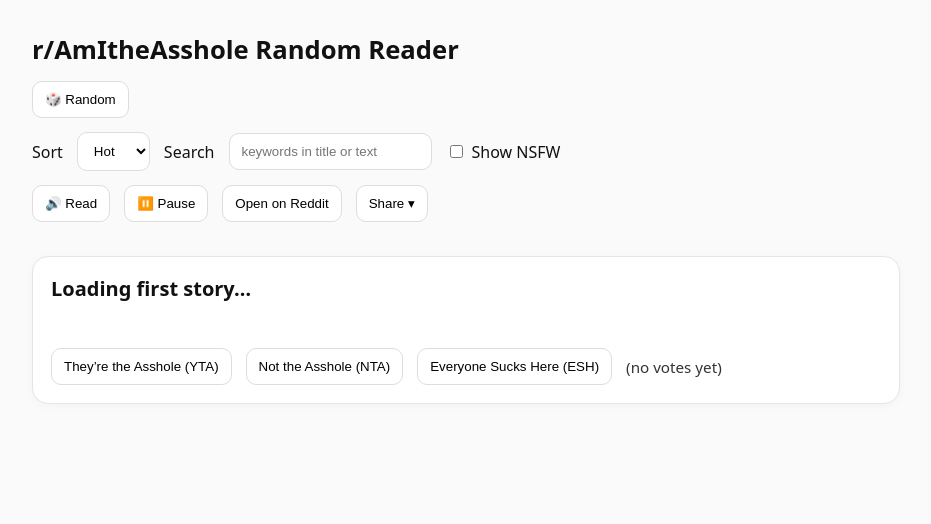
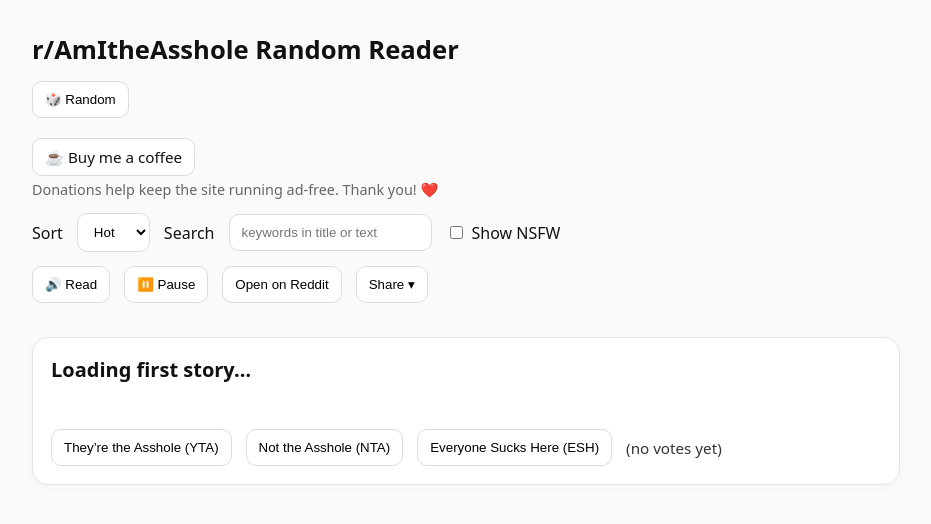
Before and after one commit to r0bay/Latest-Version-of-AITA, a Flask app: page / in a window 1280 px wide. Shown: the top 524 px of the page, without its empty margins (174-1105 px from the left). Run offline with Flask 3, Linux system fonts and the light colour scheme.

Commit message:
Add BuyMeACoffee button + ad-free note; remove 'you voted' from tally

```diff
--- a/app.py
+++ b/app.py
@@ -9,22 +9,22 @@
 load_dotenv()
 BASE_DIR = os.path.dirname(os.path.abspath(__file__))
 TEMPLATE_DIR = os.path.join(BASE_DIR, "templates")
-STATIC_DIR = os.path.join(BASE_DIR, "static")
+STATIC_DIR   = os.path.join(BASE_DIR, "static")
 
-CLIENT_ID = os.environ["REDDIT_CLIENT_ID"]
+CLIENT_ID     = os.environ["REDDIT_CLIENT_ID"]
 CLIENT_SECRET = os.environ["REDDIT_CLIENT_SECRET"]
-USER_AGENT = os.environ.get("USER_AGENT", "web:aita-random:0.1 (by /u/unknown)")
-PORT = int(os.environ.get("PORT", "8080"))
+USER_AGENT    = os.environ.get("USER_AGENT", "web:aita-random:0.1 (by /u/unknown)")
+PORT          = int(os.environ.get("PORT", "8080"))
 
 TOKEN_URL = "https://www.reddit.com/api/v1/access_token"
-API_BASE = "https://oauth.reddit.com"
+API_BASE  = "https://oauth.reddit.com"
 SUBREDDIT = "AmItheAsshole"
 
 app = Flask(__name__, template_folder=TEMPLATE_DIR, static_folder=STATIC_DIR)
 app.secret_key = os.environ.get("SESSION_SECRET", os.urandom(24))  # per-session vote lock
 
 # ---------- SQLite (votes) ----------
-DB_PATH = os.environ.get("VOTES_DB_PATH", os.path.join(tempfile.gettempdir(), "votes.db"))
+DB_PATH  = os.environ.get("VOTES_DB_PATH", os.path.join(tempfile.gettempdir(), "votes.db"))
 _db_lock = Lock()
 
 def init_db():
@@ -37,7 +37,7 @@
                 esh INTEGER NOT NULL DEFAULT 0
             )
         """)
-        # ensure cols exist
+        # ensure columns exist
         cols = {row[1] for row in conn.execute("PRAGMA table_info(votes)").fetchall()}
         if "esh" not in cols:
             conn.execute("ALTER TABLE votes ADD COLUMN esh INTEGER NOT NULL DEFAULT 0")
@@ -74,7 +74,7 @@
 
 # ---------- Reddit auth & fetch ----------
 POST_CACHE = {}
-CACHE_TTL = 600  # 10 min
+CACHE_TTL  = 600  # 10 min
 
 def get_access_token():
     tok = POST_CACHE.get("_token")
@@ -90,7 +90,7 @@
     return POST_CACHE["_token"]["value"]
 
 def api_get(path, params=None):
-    token = get_access_token()
+    token   = get_access_token()
     headers = {"Authorization": f"bearer {token}", "User-Agent": USER_AGENT}
     r = requests.get(API_BASE + path, headers=headers, params=params or {}, timeout=30)
     try:
@@ -115,7 +115,7 @@
         "text": text,
         "permalink": "https://www.reddit.com" + (d.get("permalink") or ""),
         "subreddit": d.get("subreddit") or SUBREDDIT,
-        "flair": flair_raw,
+        "flair": flair_raw,       # raw Reddit flair (may be None)
         "over_18": bool(d.get("over_18")),
         "created_utc": d.get("created_utc"),
     }
@@ -161,9 +161,9 @@
 def api_random():
     try:
         sort = request.args.get("sort", "hot")
-        t = request.args.get("t") if sort == "top" else None
+        t    = request.args.get("t") if sort == "top" else None
         include_nsfw = request.args.get("nsfw", "0") in ("1", "true", "True")
-        search_q = request.args.get("q", "").strip()
+        search_q     = request.args.get("q", "").strip()
 
         posts = fetch_posts(sort=sort, t=t)
         posts = apply_filters(posts, include_nsfw=include_nsfw, search_q=search_q)
@@ -179,27 +179,26 @@
 @app.route("/api/vote", methods=["POST"])
 def api_vote():
     try:
-        data = request.get_json(force=True, silent=False)
+        data    = request.get_json(force=True, silent=False)
         post_id = data.get("post_id")
-        vote = data.get("vote")  # "YTA" | "NTA" | "ESH"
+        vote    = data.get("vote")  # "YTA" | "NTA" | "ESH"
         if vote not in ("YTA", "NTA", "ESH") or not post_id:
             return jsonify({"ok": False, "error": "invalid_vote"}), 400
 
-        # IMPORTANT: copy -> mutate -> assign back so Flask saves cookie
+        # copy -> mutate -> assign back so Flask saves cookie
         voted = dict(session.get("voted", {}))
-        prev = voted.get(post_id)
+        prev  = voted.get(post_id)
 
         counts = db_get_counts(post_id)
         if prev:
-            # already voted this story in this session
-            return jsonify({"ok": False, "error": "already_voted", "counts": counts, "your_vote": prev}), 200
+            return jsonify({"ok": False, "error": "already_voted", "counts": counts}), 200
 
         counts = db_apply_vote_once(post_id, vote)
         voted[post_id] = vote
-        session["voted"] = voted           # <-- assign back
-        session.modified = True            # <-- ensure cookie is updated
+        session["voted"] = voted
+        session.modified = True
 
-        return jsonify({"ok": True, "counts": counts, "your_vote": vote})
+        return jsonify({"ok": True, "counts": counts})
     except Exception as e:
         return jsonify({"ok": False, "error": str(e)}), 500
 
@@ -220,7 +219,6 @@
     except Exception as e:
         print("Warm start warning:", e)
 
-# Ensure DB exists for gunicorn/import
 try:
     init_db()
 except Exception as e:
--- a/static/app.js
+++ b/static/app.js
@@ -6,9 +6,9 @@
 const openEl  = document.getElementById("openLink");
 const spinner = document.getElementById("spinner");
 
-const sortSel = document.getElementById("sort");
-const rangeSel = document.getElementById("topRange");
-const nsfwChk = document.getElementById("nsfw");
+const sortSel   = document.getElementById("sort");
+const rangeSel  = document.getElementById("topRange");
+const nsfwChk   = document.getElementById("nsfw");
 const searchBox = document.getElementById("searchBox");
 
 const randomBtn = document.getElementById("randomBtn");
@@ -23,7 +23,7 @@
 
 // Share dropdown
 const shareToggle = document.getElementById("shareToggle");
-const shareMenu = document.getElementById("shareMenu");
+const shareMenu   = document.getElementById("shareMenu");
 
 const synth = window.speechSynthesis;
 
@@ -51,13 +51,13 @@
   return p.toString();
 }
 
-// Before voting: show nothing (except NSFW marker, if any)
-// After voting: show "Verdict: <flair or No verdict yet>"
+// Before voting: show nothing (except NSFW marker)
 function setMetaPreVote(post) {
   const nsfw = post.over_18 ? "NSFW" : "";
   metaEl.textContent = nsfw;
 }
 
+// After voting: show "Verdict: <flair or No verdict yet>"
 function setMetaPostVote(post) {
   const verdictText = post.flair ? post.flair : "No verdict yet";
   const nsfw = post.over_18 ? " • NSFW" : "";
@@ -110,8 +110,8 @@
       const y = data.counts?.YTA || 0;
       const n = data.counts?.NTA || 0;
       const e = data.counts?.ESH || 0;
-      const yours = data.your_vote ? ` • you already voted: ${data.your_vote}` : "";
-      tallyEl.textContent = `YTA: ${y} • NTA: ${n} • ESH: ${e}${yours}`;
+      // No "you voted" text anymore:
+      tallyEl.textContent = `YTA: ${y} • NTA: ${n} • ESH: ${e}`;
       setMetaPostVote(currentPost);
       setError("You can only vote once for this story.");
       setTimeout(() => setError(""), 2000);
@@ -126,8 +126,7 @@
     const y = data.counts?.YTA || 0;
     const n = data.counts?.NTA || 0;
     const e = data.counts?.ESH || 0;
-    const yours = data.your_vote ? ` • you voted: ${data.your_vote}` : "";
-    tallyEl.textContent = `YTA: ${y} • NTA: ${n} • ESH: ${e}${yours}`;
+    tallyEl.textContent = `YTA: ${y} • NTA: ${n} • ESH: ${e}`;
     setMetaPostVote(currentPost);
   } catch (err) {
     setError(String(err));
@@ -143,8 +142,8 @@
     const y = data.counts?.YTA || 0;
     const n = data.counts?.NTA || 0;
     const e = data.counts?.ESH || 0;
-    const yours = data.your_vote ? ` • you voted: ${data.your_vote}` : "";
-    if (y + n + e > 0) tallyEl.textContent = `YTA: ${y} • NTA: ${n} • ESH: ${e}${yours}`;
+    // No "you voted" text here either:
+    if (y + n + e > 0) tallyEl.textContent = `YTA: ${y} • NTA: ${n} • ESH: ${e}`;
     if (data.your_vote) setMetaPostVote(currentPost);
   } catch {}
 }
@@ -226,7 +225,7 @@
   rangeSel.style.display = isTop ? "inline-block" : "none";
 });
 
-// Let Enter in the search box trigger a new random with that query
+// Press Enter in search to fetch with that query
 searchBox.addEventListener("keydown", (e) => {
   if (e.key === "Enter") fetchRandom();
 });
@@ -250,7 +249,7 @@
   shareMenu.style.display = "none";
 });
 
-// ---------- Auto-load a random story on first page load ----------
+// ---------- Auto-load first story ----------
 window.addEventListener("DOMContentLoaded", () => {
   fetchRandom();
 });
--- a/templates/index.html
+++ b/templates/index.html
@@ -2,7 +2,7 @@
 <html>
 <head>
   <meta charset="utf-8" />
-  <title>AITA — Random Reader</title>
+  <title>Random AITA — Reader</title>
   <meta name="viewport" content="width=device-width, initial-scale=1" />
   <link rel="stylesheet" href="/static/styles.css">
   <style>
@@ -20,7 +20,6 @@
     .meta { color: #666; font-size: .9rem; margin-top: 10px; min-height: 1.2em; }
     button, select, input[type="text"] { padding: 10px 12px; border-radius: 10px; border: 1px solid #ddd; background: #fff; }
     button:hover { background: #f2f2f2; cursor: pointer; }
-    /* Spinner lives away from Random button so nothing is next to it */
     .spinner {
       position: fixed; top: 16px; right: 16px;
       display: none; width: 22px; height: 22px;
@@ -40,20 +39,38 @@
       padding: 8px; display: none; min-width: 180px; z-index: 50;
     }
     .share-menu button { display: block; width: 100%; text-align: left; margin: 2px 0; }
+
+    /* Buy Me a Coffee (minimal) */
+    .tip-wrap { margin-top: 6px; }
+    .tip-btn {
+      display: inline-block; padding: 8px 12px; border-radius: 10px;
+      border: 1px solid #ddd; background: #fff; text-decoration: none; color: #111; font-size: .95rem;
+    }
+    .tip-btn:hover { background: #f2f2f2; }
+    .tip-note { color:#666; font-size:.9rem; margin-top:4px; }
   </style>
 </head>
 <body>
 <main>
   <header>
-    <!-- Title: no em dash -->
     <h1>r/AmItheAsshole Random Reader</h1>
 
-    <!-- Random button directly under title, nothing next to it -->
+    <!-- Random button alone -->
     <div class="row">
       <button id="randomBtn">🎲 Random</button>
     </div>
 
-    <!-- Controls BELOW the Random button -->
+    <!-- Buy Me a Coffee (under Random) -->
+    <div class="row">
+      <div class="tip-wrap">
+        <a class="tip-btn" href="https://www.buymeacoffee.com/YOUR_BMC_HANDLE" target="_blank" rel="noopener">
+          ☕ Buy me a coffee
+        </a>
+        <div class="tip-note">Donations help keep the site running ad-free. Thank you! ❤️</div>
+      </div>
+    </div>
+
+    <!-- Controls -->
     <div class="controls">
       <div class="row">
         <label>Sort</label>
@@ -71,7 +88,6 @@
         </select>
       </div>
 
-      <!-- Search only (Flair filter removed previously) -->
       <div class="row">
         <label for="searchBox">Search</label>
         <input id="searchBox" type="text" placeholder="keywords in title or text" />
@@ -91,7 +107,7 @@
       <div class="row">
         <a id="openLink" target="_blank" rel="noopener"><button>Open on Reddit</button></a>
 
-        <!-- Minimalist Share with dropdown -->
+        <!-- Minimalist Share dropdown -->
         <div class="share-wrap">
           <button id="shareToggle">Share ▾</button>
           <div class="share-menu" id="shareMenu">
@@ -106,9 +122,7 @@
     </div>
   </header>
 
-  <!-- Global spinner (not next to Random button) -->
   <div class="spinner" id="spinner"></div>
-
   <div id="error" class="error"></div>
 
   <article class="card">
@@ -125,6 +139,6 @@
   </article>
 </main>
 
-<script src="/static/app.js?v=4"></script>
+<script src="/static/app.js?v=5"></script>
 </body>
 </html>
```
